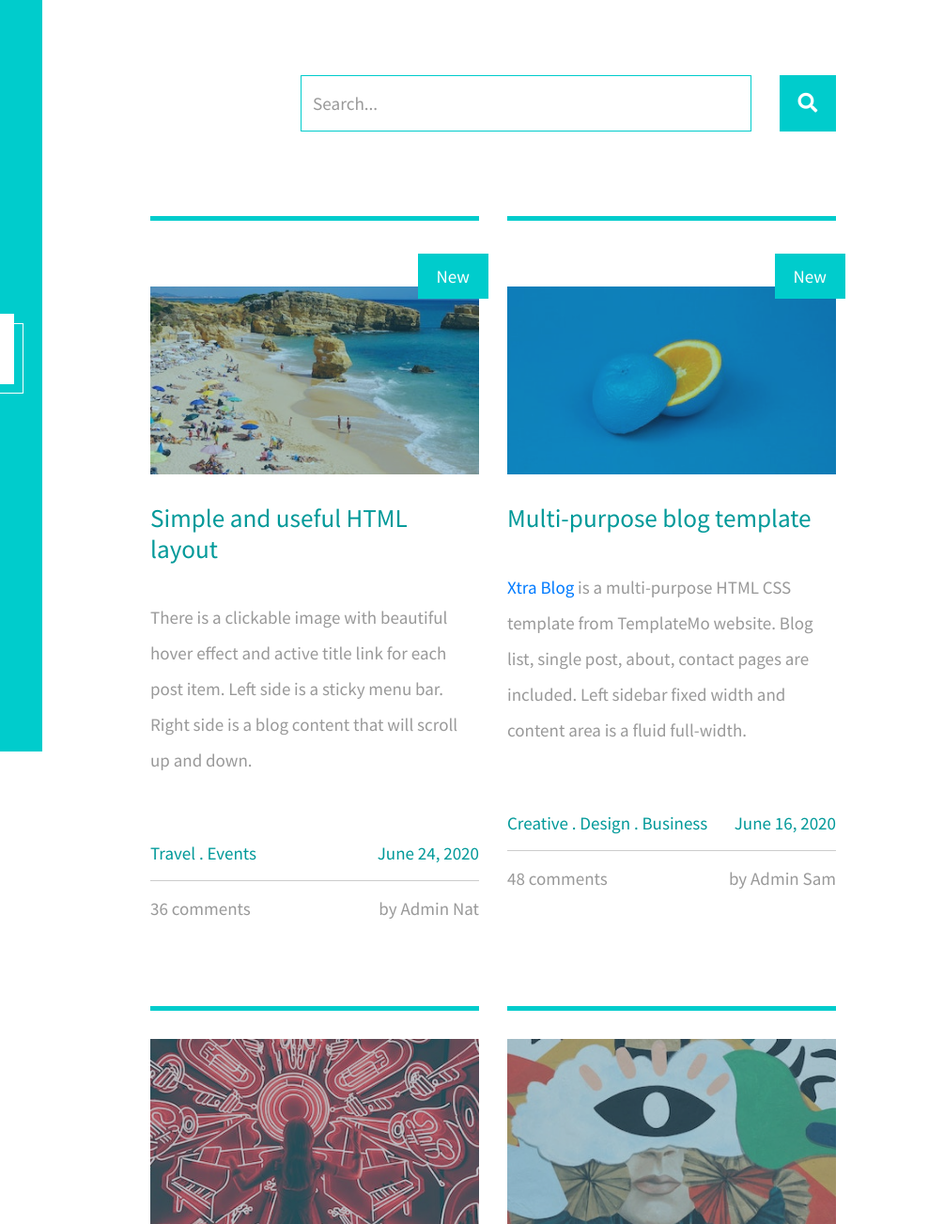
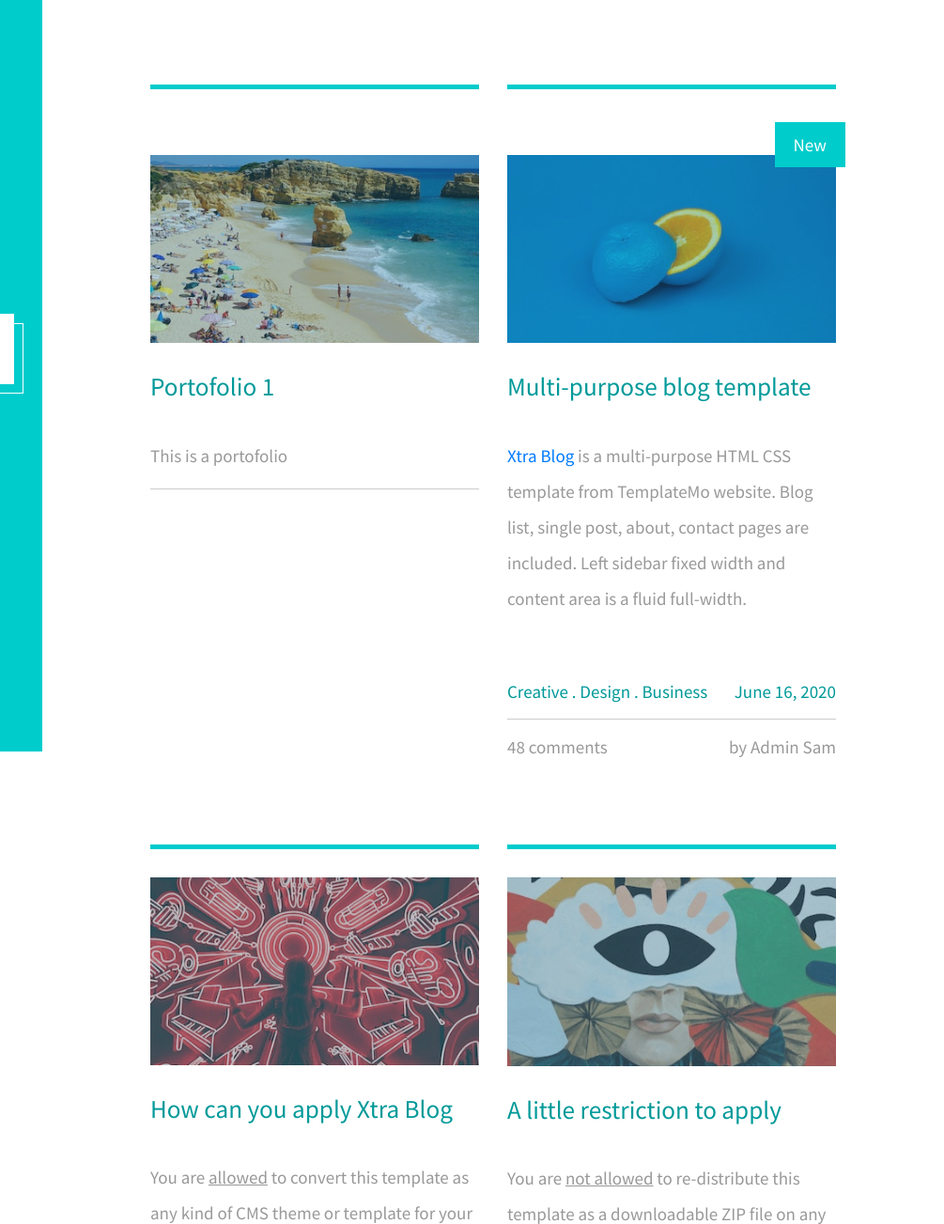
Before and after one commit to Garrrrth/Garrrrth, a plain HTML site: page index.html in a window 1280 px wide. Shown: the top 1303 px of the page at 94% size, 275-1280 px from the left. Drawn offline with Linux system fonts and the light colour scheme.

Commit message:
Update index.html

```diff
--- a/index.html
+++ b/index.html
@@ -67,17 +67,6 @@ https://templatemo.com/tm-553-xtra-blog
     </header>
     <div class="container-fluid">
         <main class="tm-main">
-            <!-- Search form -->
-            <div class="row tm-row">
-                <div class="col-12">
-                    <form method="GET" class="form-inline tm-mb-80 tm-search-form">
-                        <input class="form-control tm-search-input" name="query" type="text" placeholder="Search..." aria-label="Search">
-                        <button class="tm-search-button" type="submit">
-                            <i class="fas fa-search tm-search-icon" aria-hidden="true"></i>
-                        </button>
-                    </form>
-                </div>
-            </div>
             <div class="row tm-row">
                 <article class="col-12 col-md-6 tm-post">
                     <hr class="tm-hr-primary">
@@ -85,22 +74,12 @@ https://templatemo.com/tm-553-xtra-blog
                         <div class="tm-post-link-inner">
                             <img src="img/img-01.jpg" alt="Image" class="img-fluid">
                         </div>
-                        <span class="position-absolute tm-new-badge">New</span>
-                        <h2 class="tm-pt-30 tm-color-primary tm-post-title">Simple and useful HTML layout</h2>
+                        <h2 class="tm-pt-30 tm-color-primary tm-post-title">Portofolio 1</h2>
                     </a>
                     <p class="tm-pt-30">
-                        There is a clickable image with beautiful hover effect and active title link for each post item.
-                        Left side is a sticky menu bar. Right side is a blog content that will scroll up and down.
+                        This is a portofolio
                     </p>
-                    <div class="d-flex justify-content-between tm-pt-45">
-                        <span class="tm-color-primary">Travel . Events</span>
-                        <span class="tm-color-primary">June 24, 2020</span>
-                    </div>
                     <hr>
-                    <div class="d-flex justify-content-between">
-                        <span>36 comments</span>
-                        <span>by Admin Nat</span>
-                    </div>
                 </article>
                 <article class="col-12 col-md-6 tm-post">
                     <hr class="tm-hr-primary">
```
